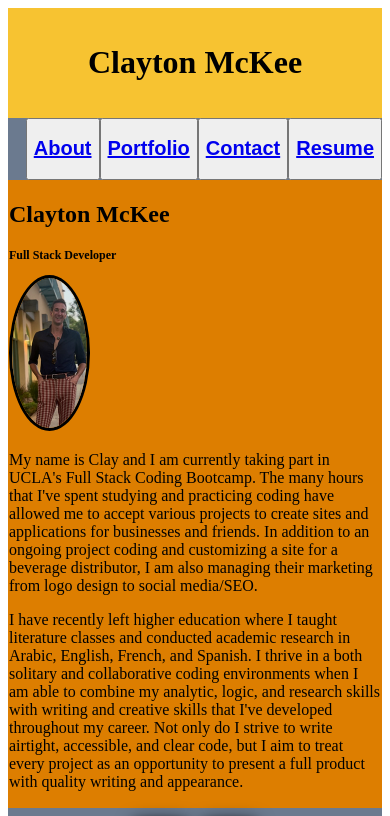
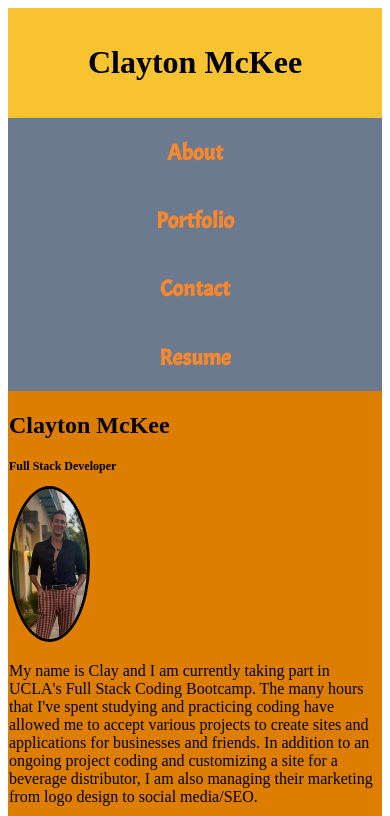
Before and after one commit to cmckee120993/revitalized-professional-portfolio, a React (Create React App) app: page / in a window 390 px wide. Shown: the top 816 px of the page. Built offline with nearby package versions, Linux system fonts and the light colour scheme.

Commit message:
styling and flex on navbar

```diff
--- a/package.json
+++ b/package.json
@@ -4,6 +4,9 @@
   "private": true,
   "dependencies": {
     "@formspree/react": "^2.4.1",
+    "@fortawesome/fontawesome-svg-core": "^6.2.1",
+    "@fortawesome/free-solid-svg-icons": "^6.2.1",
+    "@fortawesome/react-fontawesome": "^0.2.0",
     "@testing-library/jest-dom": "^5.16.5",
     "@testing-library/react": "^13.4.0",
     "@testing-library/user-event": "^13.5.0",
--- a/src/styles/Navbar.css
+++ b/src/styles/Navbar.css
@@ -1,12 +1,61 @@
+@import url("https://fonts.googleapis.com/css2?family=Acme&display=swap");
+
 .topnav {
 background:#6B7A8F;
 display: flex;
 justify-content: right;
 }
 
-.nav-button {
+.topnav button {
     border: none;
     background: none;
-    color: #F7882F;
     margin-left: 8%;
+    margin-right: 2%;
 }
+
+.topnav button:hover, .topnav a:hover {
+    background: #DCC7AA;
+    color: #6B7A8F;
+    text-decoration: underline;
+}
+
+.topnav a {
+   color: #F7882F;
+   text-decoration: none;
+   font-family: 'Acme', sans-serif;
+   font-size: 20px;
+}
+
+@media only screen and (max-width: 640px) {
+    .topnav a {
+        font-size: 15px;
+    }
+
+    .topnav button {
+        margin-left: 4%;
+        margin-right: 2%;
+    }
+}
+
+@media only screen and (max-width: 425px) {
+    .topnav a {
+        font-size: 15px;
+    }
+
+    .topnav button {
+        width: 100%;
+        margin: 0;
+    }
+
+    .topnav {
+        display: inline-block;
+        background:#6B7A8F;
+        width: 100%;
+    }
+}
+
+/* Apple Core: #DCC7AA */
+/* Blueberry: #6B7A8F */
+/* Citrus: #F7C331 */
+/* Apricot: #F7882F */
+/* Rusty: #DD7E00 */
```
Also changed, not shown: 1 other file (tests, documents, lock files or other folders).
